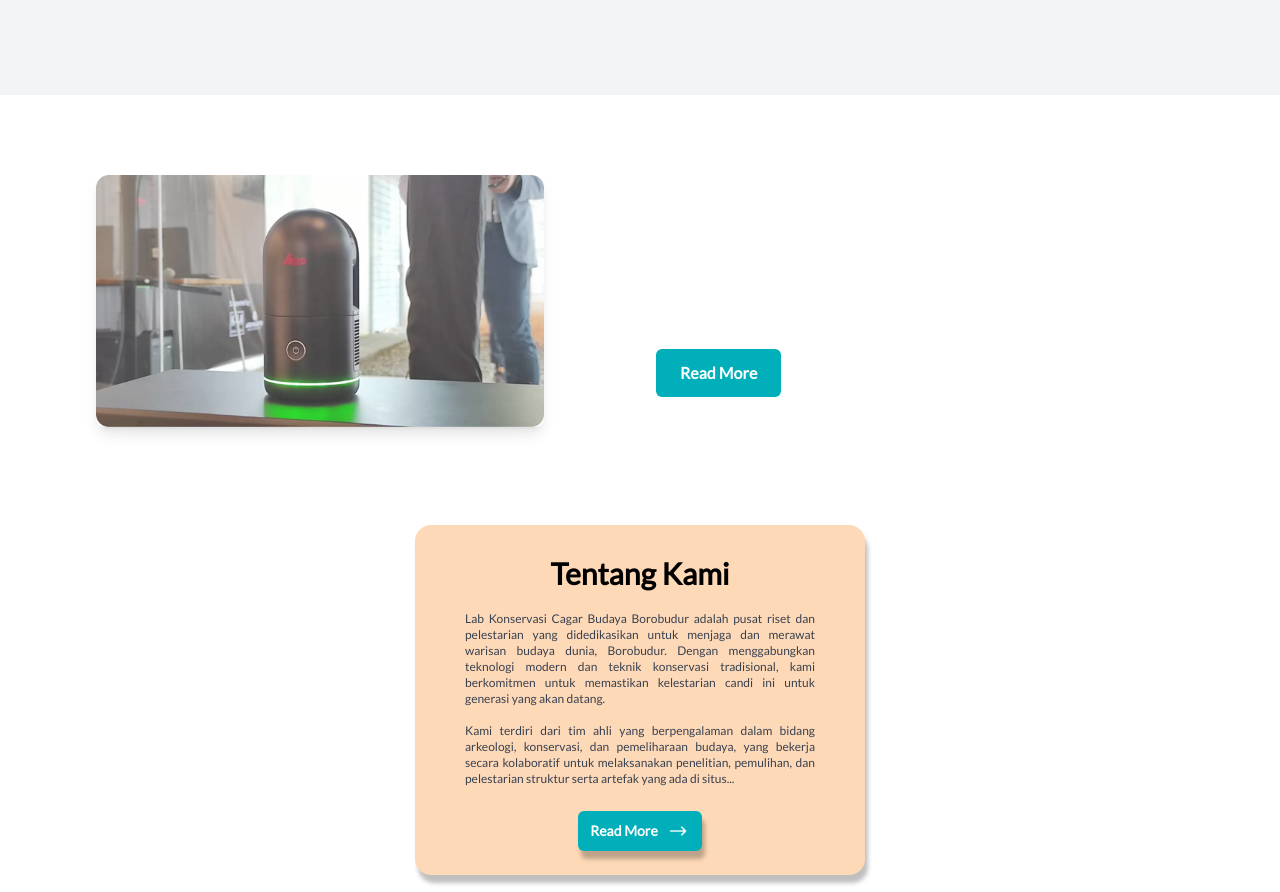
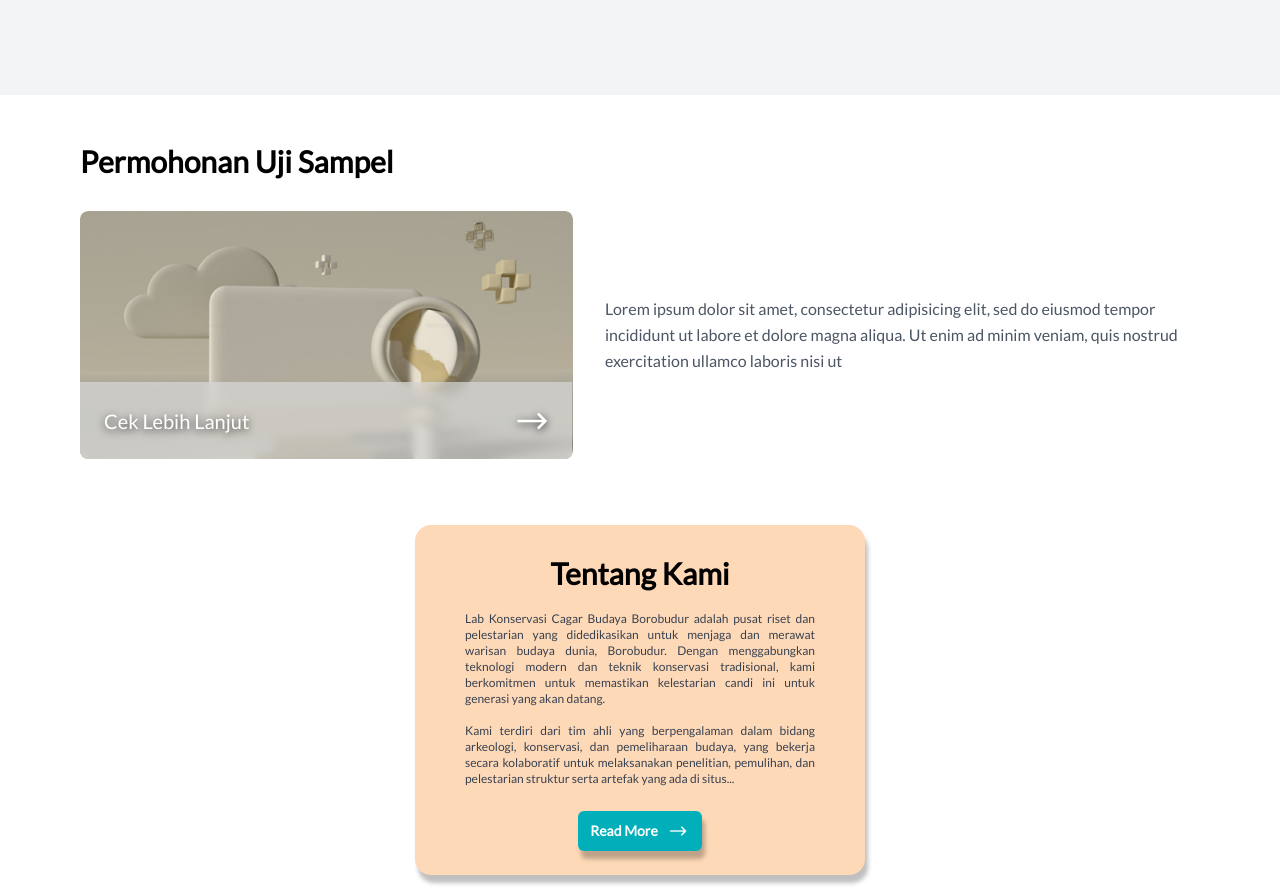
Before and after one commit to nurrochman954/LabMCB, a Next.js app in the folder labmcb/: page / in a window 1280 px wide. Shown: the part 1697-2589 px from the top of the page. Built offline with nearby package versions, Linux system fonts and the light colour scheme; a web font is replaced by a local one.

Commit message:
Update component PendaftaranAnalisis

```diff
--- a/labmcb/components/PendaftaranAnalisis.tsx
+++ b/labmcb/components/PendaftaranAnalisis.tsx
@@ -1,37 +1,68 @@
 "use client";
 
+import { useRouter } from "next/navigation";
+
 const PendaftaranAnalisis = () => {
+  const router = useRouter();
+
+  const handleNavigateToPanduan = () => {
+    router.push('/panduan');
+  };
+
   return (
-    <section id="pendaftaran-analisis" className="py-20">
-      <div className="container mx-auto px-4">
-        <div className="grid grid-cols-1 md:grid-cols-2 gap-8 items-center">
-          {/* Gambar */}
-          <div className="relative md:order-1 flex justify-center">
-            <img
-              src="/assets/3dlaser.png"
-              alt="Pendaftaran Analisis"
-              className="rounded-lg shadow-lg max-w-sm md:max-w-md w-full h-auto"
-            />
-          </div>
-          {/* Konten Teks */}
-          <div className="md:order-2">
-            <h2 className="text-white md:text-4xl font-bold mb-4">
-              Pendaftaran Analisis
-            </h2>
-            <p className="text-white text-sm md:text-base leading-relaxed mb-4">
-              Lorem ipsum dolor sit amet, consectetur adipiscing elit, sed do
-              eiusmod tempor incididunt ut labore et dolore magna aliqua.
-            </p>
-            <a
-              href="#"
-              className="mt-6 inline-block bg-secondary text-white px-6 py-3 rounded-md font-semibold transition-transform transform hover:scale-105"
-            >
-              Read More
-            </a>
+    <div className="w-full py-12 bg-white">
+      <div className="container mx-auto px-4 max-w-6xl">
+        {/* Content Container */}
+        <div className="flex flex-col gap-8">
+          {/* Title - Left Aligned */}
+          <h2 className="text-3xl font-bold text-left">
+            Permohonan Uji Sampel
+          </h2>
+
+          <div className="flex flex-col md:flex-row gap-8">
+            {/* Image Card Container - Exact Figma Size */}
+            <div className="w-full md:w-[493px]">
+              <div className="relative rounded-lg overflow-hidden h-[248px]">
+                {/* Image */}
+                <img
+                  src="/assets/UjiSampel.png"
+                  alt="Uji Sampel"
+                  className="w-full h-full object-cover rounded-lg"
+                />
+
+                {/* Button Overlay - Exact Gradient Size */}
+                <div className="absolute bottom-0 left-0 right-0">
+                  <div className="bg-[#D9D9D9]/70 backdrop-blur-sm w-[492px] h-[77px]">
+                    <button
+                      onClick={handleNavigateToPanduan}
+                      className="w-full h-full px-6 flex items-center justify-between cursor-pointer hover:bg-black/10 transition-colors">
+                      <span className="text-white font-medium text-xl filter drop-shadow-[0_2px_4px_rgba(0,0,0,0.8)]">
+                        Cek Lebih Lanjut
+                      </span>
+                      <img
+                        src="/assets/rightarrow.png"
+                        alt="arrow icon"
+                        className="ml-2 w-8 h-8 filter drop-shadow-[0_2px_4px_rgba(0,0,0,0.8)]"
+                      />
+                    </button>
+                  </div>
+                </div>
+              </div>
+            </div>
+
+            {/* Text Content */}
+            <div className="flex-1 flex items-center">
+              <p className="text-gray-600 text-base leading-relaxed">
+                Lorem ipsum dolor sit amet, consectetur adipisicing elit,
+                sed do eiusmod tempor incididunt ut labore et dolore magna aliqua.
+                Ut enim ad minim veniam, quis nostrud exercitation ullamco
+                laboris nisi ut
+              </p>
+            </div>
           </div>
         </div>
       </div>
-    </section>
+    </div>
   );
 };
 
```
Also changed, not shown: labmcb/public/assets/UjiSampel.png (added).
